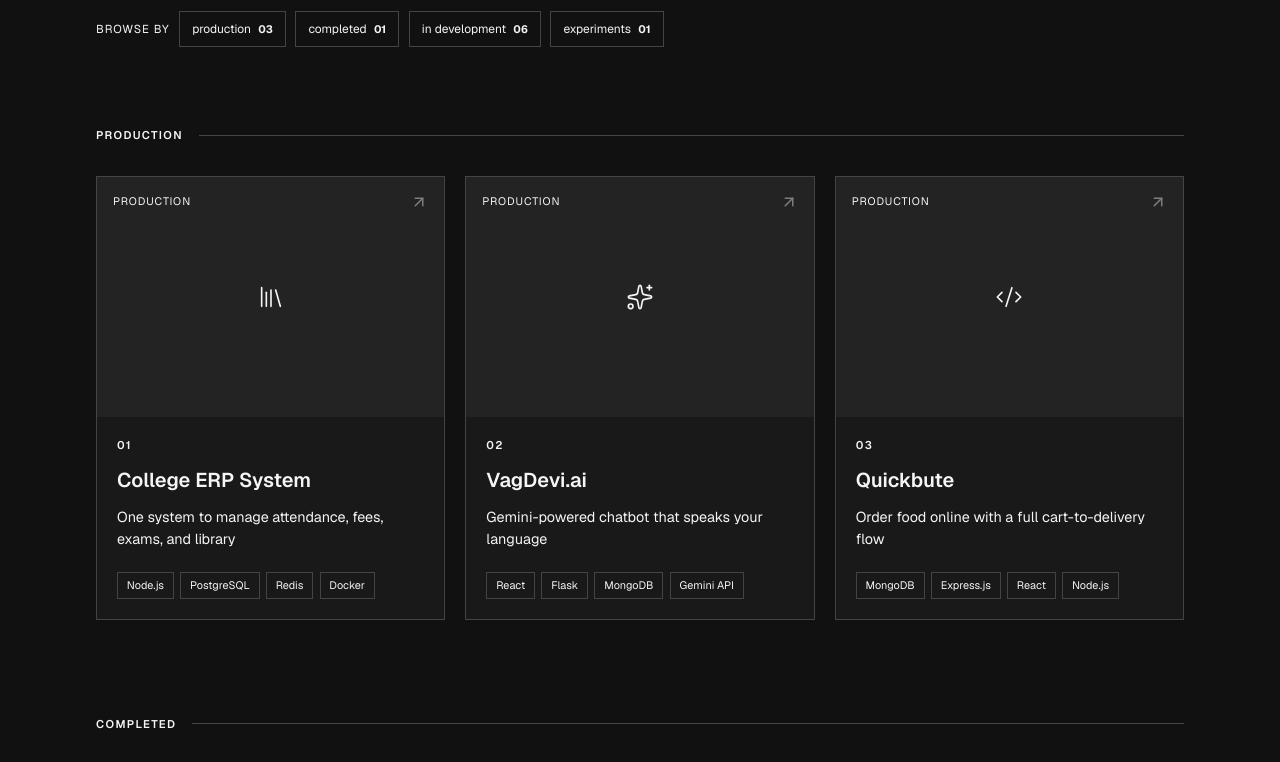
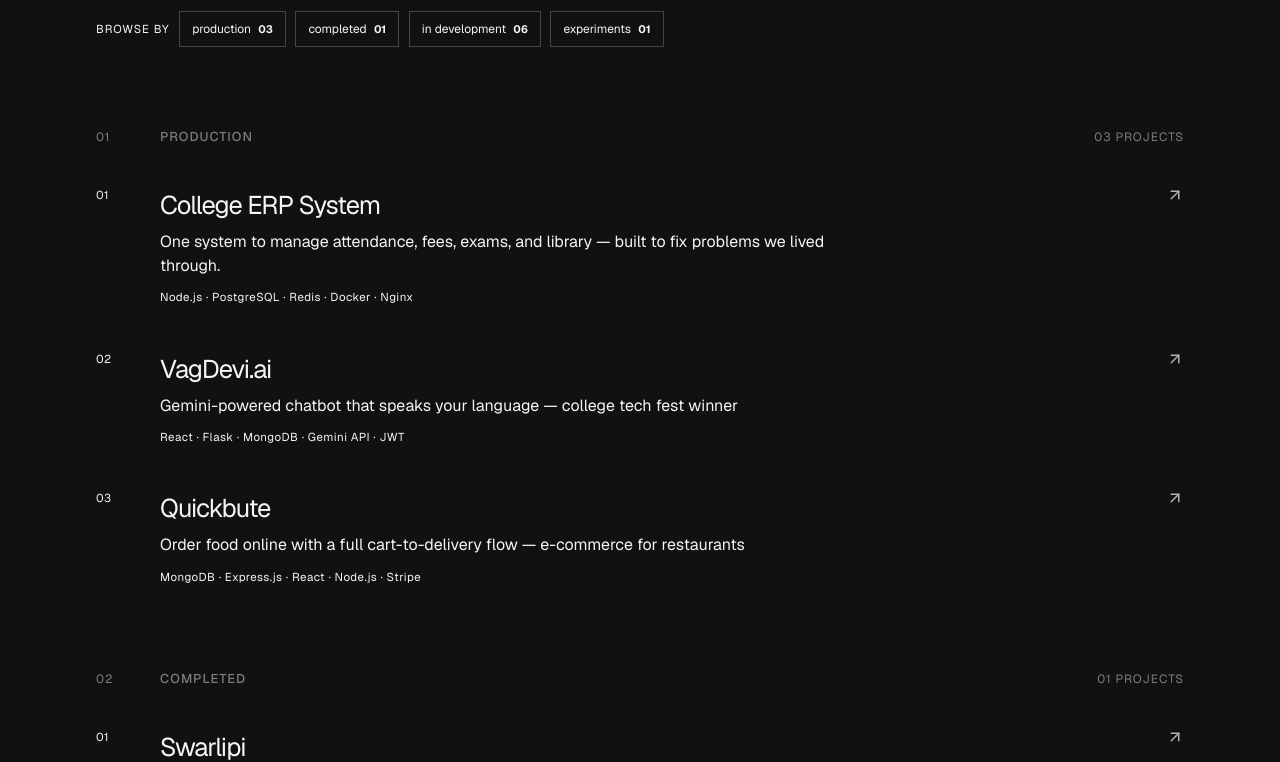
Before and after one commit to devBuku/website, a React (Vite) app: page /work in a window 1280 px wide. Shown: the part 560-1322 px from the top of the page. Built offline with nearby package versions, Linux system fonts and the light colour scheme.

Commit message:
Redesign work route to match homepage

```diff
--- a/src/index.css
+++ b/src/index.css
@@ -1306,6 +1306,93 @@
     background: rgb(var(--color-bg-raised));
   }
 
+  .work-index {
+    display: grid;
+    gap: 4rem;
+  }
+  .work-group-heading {
+    display: grid;
+    grid-template-columns: 3rem 1fr auto;
+    align-items: baseline;
+    gap: 1rem;
+    margin-bottom: 1.25rem;
+    color: rgb(var(--color-text-faint));
+    font-size: 0.75rem;
+    letter-spacing: 0.08em;
+    text-transform: uppercase;
+  }
+  .work-group-heading h2 {
+    color: rgb(var(--color-text));
+    font-size: 0.8rem;
+    font-weight: 500;
+    letter-spacing: 0.08em;
+    text-transform: uppercase;
+  }
+  .work-project-list {
+    display: grid;
+    gap: 0.25rem;
+  }
+  .work-project-item {
+    display: grid;
+    grid-template-columns: 3rem minmax(0, 1fr) auto;
+    gap: 1rem;
+    align-items: start;
+    padding: 1.25rem 0;
+    color: inherit;
+    transition:
+      background-color 180ms ease,
+      padding-inline 180ms ease;
+  }
+  .work-project-item:hover {
+    background: rgb(var(--color-bg-hover));
+    padding-inline: 1rem;
+  }
+  .work-project-number,
+  .work-project-tech {
+    color: rgb(var(--color-text-faint));
+    font-size: 0.72rem;
+    letter-spacing: 0.04em;
+  }
+  .work-project-main {
+    display: grid;
+    gap: 0.35rem;
+    min-width: 0;
+  }
+  .work-project-title {
+    font-size: clamp(1.25rem, 2vw, 1.8rem);
+    letter-spacing: -0.04em;
+  }
+  .work-project-description {
+    max-width: 42rem;
+    color: rgb(var(--color-text-muted));
+    line-height: 1.5;
+  }
+  .work-project-tech {
+    margin-top: 0.3rem;
+  }
+  .work-project-arrow {
+    color: rgb(var(--color-text-muted));
+    transition:
+      transform 180ms ease,
+      color 180ms ease;
+  }
+  .work-project-item:hover .work-project-arrow {
+    color: rgb(var(--color-text));
+    transform: translate(2px, -2px);
+  }
+  @media (max-width: 640px) {
+    .work-group-heading,
+    .work-project-item {
+      grid-template-columns: 2rem minmax(0, 1fr) auto;
+    }
+    .work-group-heading span:last-child {
+      display: none;
+    }
+    .work-project-description {
+      font-size: 0.9rem;
+    }
+  }
+
   .document-cover {
     height: 7rem;
     margin-bottom: -1.5rem;
--- a/src/pages/Projects.jsx
+++ b/src/pages/Projects.jsx
@@ -3,7 +3,6 @@ import { ArrowLeft, ArrowUpRight } from 'lucide-react';
 import { Link } from 'react-router-dom';
 import { projects } from '../data/projects';
 import ScrollReveal from '../components/ScrollReveal';
-import ProjectRow from '../components/ProjectRow';
 
 const categoryOrder = ['production', 'completed', 'ongoing', 'experiments'];
 const categoryLabels = {
@@ -59,22 +58,48 @@ export default function Projects() {
           </div>
         </header>
       </ScrollReveal>
-      <div className="space-y-20 sm:space-y-24">
+      <div className="work-index">
         {grouped.map((group, groupIndex) => (
-          <section key={group.label}>
+          <section className="work-group" key={group.label}>
             <ScrollReveal delay={groupIndex * 50}>
-              <div className="mb-8 flex items-center gap-4">
-                <p className="eyebrow !mb-0">{group.label}</p>
-                <div
-                  className="h-px flex-1"
-                  style={{ backgroundColor: 'rgb(var(--color-border))' }}
-                />
+              <div className="work-group-heading">
+                <span>{String(groupIndex + 1).padStart(2, '0')}</span>
+                <h2>{group.label}</h2>
+                <span>
+                  {String(group.items.length).padStart(2, '0')} projects
+                </span>
               </div>
             </ScrollReveal>
-            <div className="project-grid">
-              {group.items.map((project, i) => (
-                <ScrollReveal key={project.id} delay={groupIndex * 50 + i * 40}>
-                  <ProjectRow project={project} />
+            <div className="work-project-list">
+              {group.items.map((project, index) => (
+                <ScrollReveal
+                  key={project.id}
+                  delay={groupIndex * 50 + index * 40}
+                >
+                  <Link
+                    className="work-project-item"
+                    to={`/projects/${project.id}`}
+                  >
+                    <span className="work-project-number">
+                      {String(index + 1).padStart(2, '0')}
+                    </span>
+                    <span className="work-project-main">
+                      <span className="work-project-title">
+                        {project.title}
+                      </span>
+                      <span className="work-project-description">
+                        {project.tagline}
+                      </span>
+                      <span className="work-project-tech">
+                        {project.tech.slice(0, 5).join(' · ')}
+                      </span>
+                    </span>
+                    <ArrowUpRight
+                      className="work-project-arrow"
+                      size={18}
+                      aria-hidden="true"
+                    />
+                  </Link>
                 </ScrollReveal>
               ))}
             </div>
```
